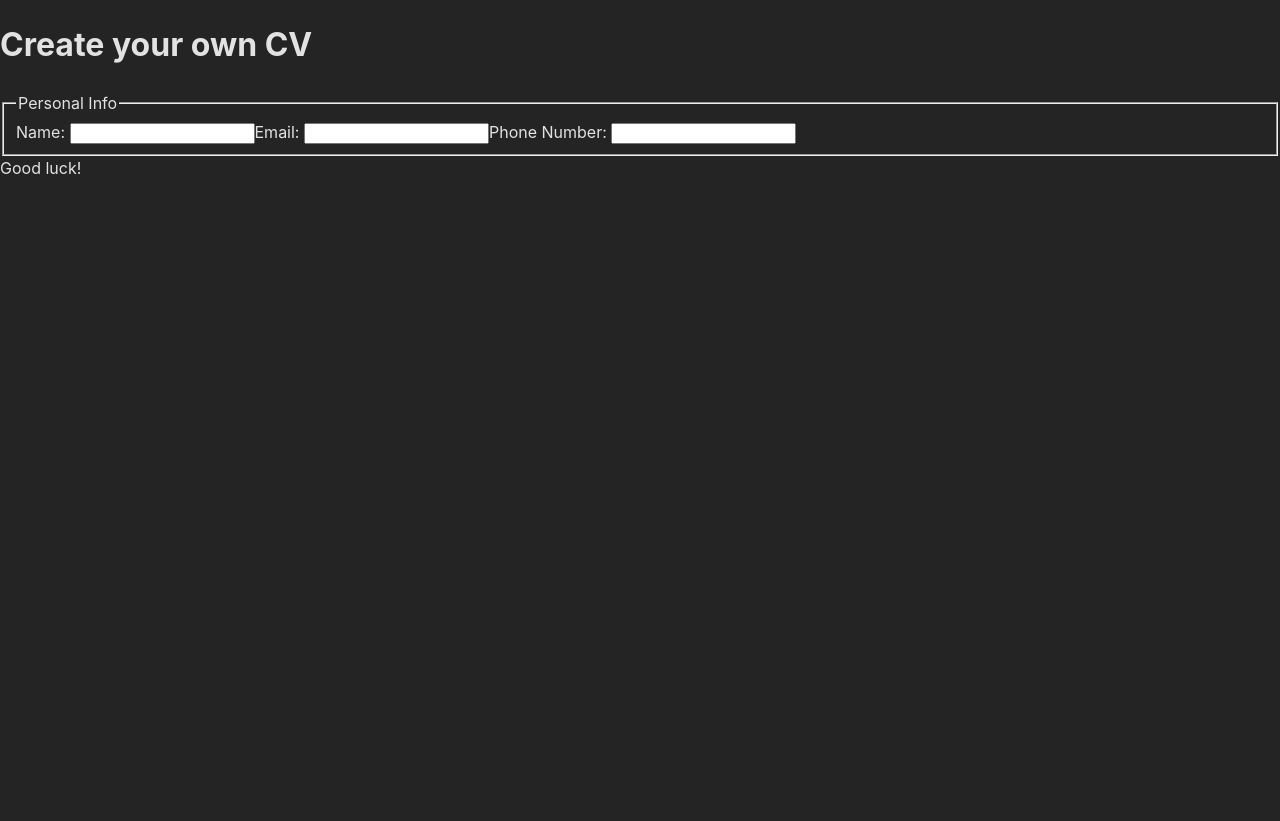
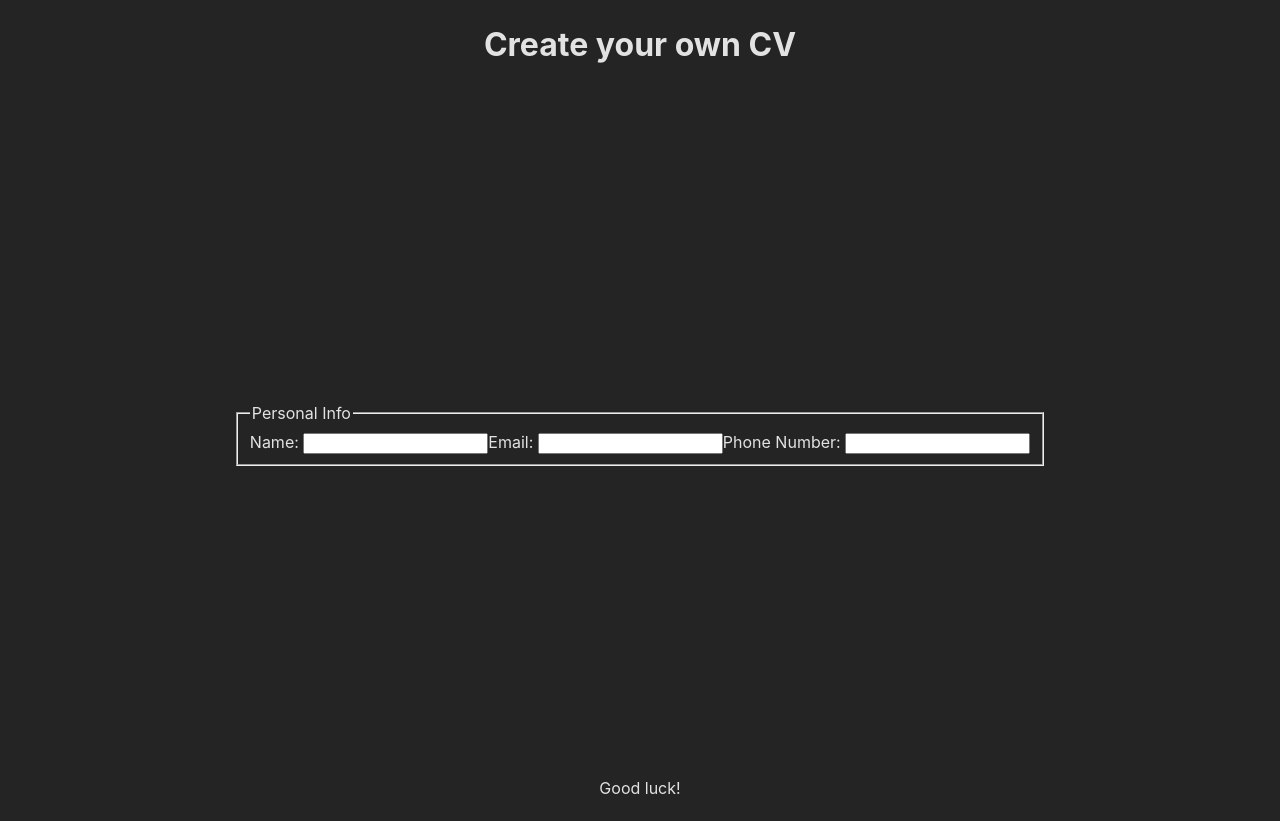
Before and after one commit to Gohan61/cv-application, a React (Vite) app: page / in a window 1280 px wide. After the commit the page ends 800 px from the top, so only its background shows below. Built offline with nearby package versions, Linux system fonts and the light colour scheme.

Commit message:
Style: push footer to bottom

```diff
--- a/src/styles/index.css
+++ b/src/styles/index.css
@@ -13,8 +13,16 @@
   -moz-osx-font-smoothing: grayscale;
 }
 
-body {
+#root {
   margin: 0;
   min-width: 320px;
   min-height: 100vh;
+  display: flex;
+  justify-content: space-between;
+  flex-direction: column;
+  align-items: center;
 }
+
+body {
+  margin: 0;
+}
```
